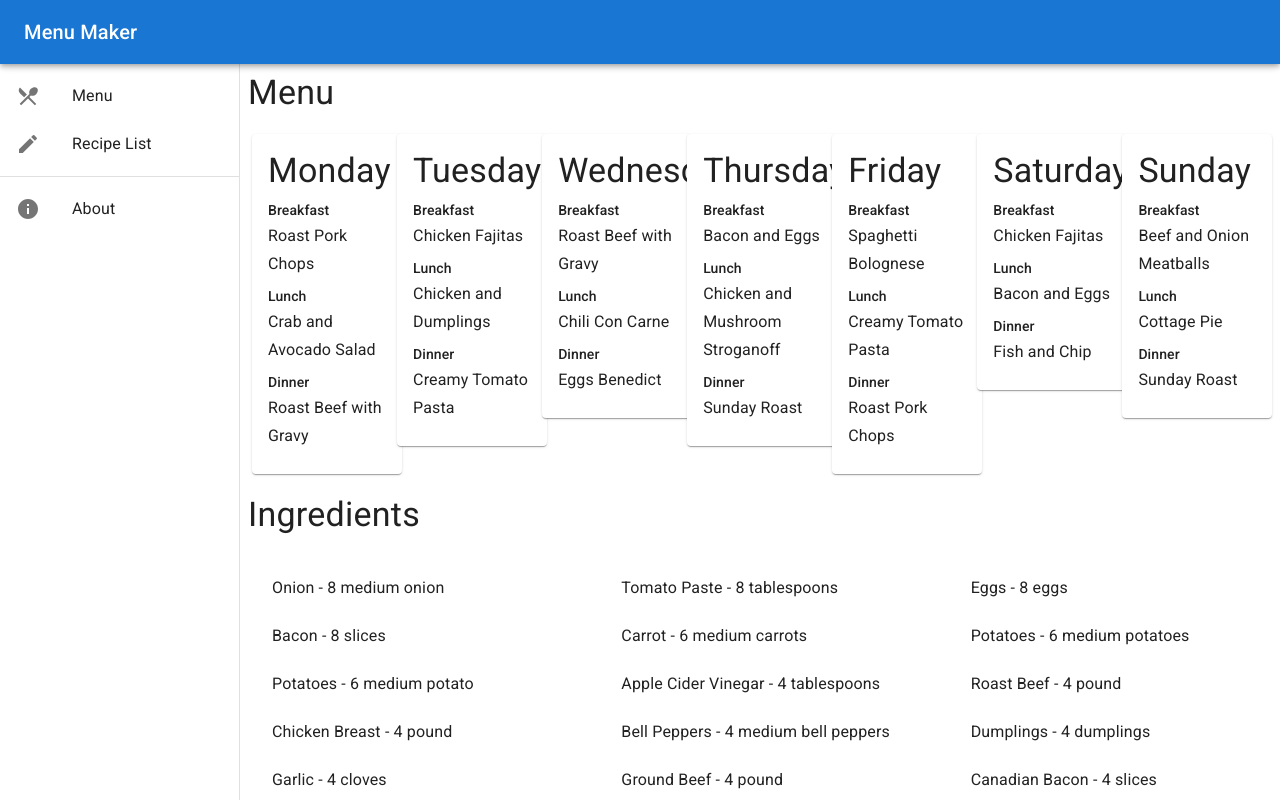
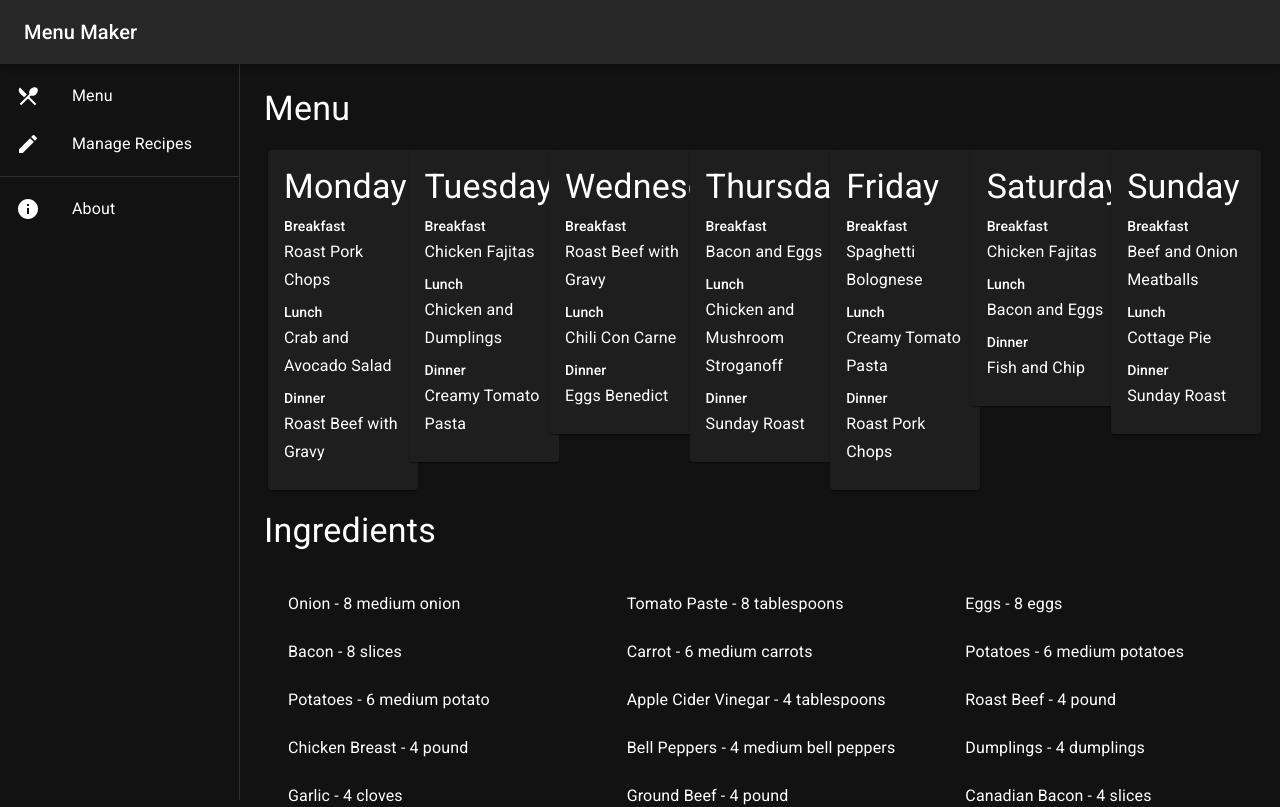
Before and after one commit to jakeyizle/MenuGenerator, a React (Create React App) app: page / in a window 1280 px wide. Shown: the top 807 px of the page. Built offline with nearby package versions, Linux system fonts and the light colour scheme.

Commit message:
theme update, drawer nav added

```diff
--- a/src/App.tsx
+++ b/src/App.tsx
@@ -1,22 +1,35 @@
-import { Box, CssBaseline, Divider, Drawer, IconButton, List, ListItem, ListItemButton, ListItemIcon, ListItemText, Toolbar, Typography, styled } from '@mui/material';
+import { Box, Toolbar, Typography } from '@mui/material';
 import MenuIngredientDisplay from './components/MenuIngredientDisplay';
-import AppBar, { AppBarProps as MuiAppBarProps } from '@mui/material/AppBar';
-import MenuIcon from '@mui/icons-material/Menu';
-import ChevronLeftIcon from '@mui/icons-material/ChevronLeft';
-import { Edit } from '@mui/icons-material';
-import { RestaurantMenu } from '@mui/icons-material';
-import { Info } from '@mui/icons-material';
+import AppBar from '@mui/material/AppBar';
 
-import {useState} from 'react';
+import { useState } from 'react';
+import DrawerNav from './components/DrawerNav';
 
 
 const drawerWidth = 240;
 
 function App() {
+  const [activeWindow, setActiveWindow] = useState("Menu");
+
+  const handleNavClick = (name: string) => {
+    setActiveWindow(name);
+  }
+
+  const renderActiveWindow = () => {
+    switch (activeWindow) {
+      case "Menu":
+        return <MenuIngredientDisplay></MenuIngredientDisplay>
+      case "Manage Recipes":
+        return <div>Manage Recipes</div>
+      case "About":
+        return <div>About</div>
+      default:
+        return <MenuIngredientDisplay></MenuIngredientDisplay>
+    }
+  }
 
   return (
     <Box sx={{ display: 'flex' }}>
-      <CssBaseline />
       <AppBar position="fixed" sx={{ zIndex: (theme) => theme.zIndex.drawer + 1 }}>
         <Toolbar>
           <Typography variant="h6" noWrap component="div">
@@ -24,46 +37,10 @@ function App() {
           </Typography>
         </Toolbar>
       </AppBar>
-      <Drawer
-        variant="permanent"
-        sx={{
-          width: drawerWidth,
-          flexShrink: 0,
-          [`& .MuiDrawer-paper`]: { width: drawerWidth, boxSizing: 'border-box' },
-        }}
-      >
-         <Toolbar />
-         <Box sx={{ overflow: 'auto' }}>
-        <List>
-          {['Menu', 'Recipe List'].map((text, index) => (
-            <ListItem key={text} disablePadding>
-              <ListItemButton>
-                <ListItemIcon>
-                  {index % 2 === 0 ? <RestaurantMenu /> : <Edit />}
-                </ListItemIcon>
-                <ListItemText primary={text} />
-              </ListItemButton>
-            </ListItem>
-          ))}
-        </List>
-        <Divider />
-        <List>
-          {['About'].map((text, index) => (
-            <ListItem key={text} disablePadding>
-              <ListItemButton>
-                <ListItemIcon>
-                  {index % 2 === 0 ? <Info /> : <></>}
-                </ListItemIcon>
-                <ListItemText primary={text} />
-              </ListItemButton>
-            </ListItem>
-          ))}
-        </List>
-        </Box>
-      </Drawer>
-      <Box component="main" sx={{ flexGrow: 1, p: 1 }}>
+      <DrawerNav drawerWidth={drawerWidth} onClick={handleNavClick}></DrawerNav>
+      <Box component="main" sx={{ flexGrow: 1, p: 3 }}>
         <Toolbar />
-             <MenuIngredientDisplay></MenuIngredientDisplay>
+        {renderActiveWindow()}
       </Box>
 
     </Box>
--- /dev/null
+++ b/src/components/DrawerNav.tsx
@@ -0,0 +1,49 @@
+import { RestaurantMenu, Edit, Info } from "@mui/icons-material";
+import { Drawer, Toolbar, Box, List, ListItem, ListItemButton, ListItemIcon, ListItemText, Divider } from "@mui/material";
+
+interface DrawerNavProps {
+    drawerWidth: number
+    onClick: (name: string) => void
+}
+export default function DrawerNav({ drawerWidth, onClick }: DrawerNavProps) {
+
+    return (
+        <Drawer
+            variant="permanent"
+            sx={{
+                width: drawerWidth,
+                flexShrink: 0,
+                [`& .MuiDrawer-paper`]: { width: drawerWidth, boxSizing: 'border-box' },
+            }}
+        >
+            <Toolbar />
+            <Box sx={{ overflow: 'auto' }}>
+                <List>
+                    {['Menu', 'Manage Recipes'].map((text, index) => (
+                        <ListItem key={text} disablePadding onClick={() => onClick(text)}>
+                            <ListItemButton>
+                                <ListItemIcon>
+                                    {index % 2 === 0 ? <RestaurantMenu /> : <Edit />}
+                                </ListItemIcon>
+                                <ListItemText primary={text} />
+                            </ListItemButton>
+                        </ListItem>
+                    ))}
+                </List>
+                <Divider />
+                <List>
+                    {['About'].map((text, index) => (
+                        <ListItem key={text} disablePadding onClick={() => onClick(text)}>
+                            <ListItemButton>
+                                <ListItemIcon>
+                                    {index % 2 === 0 ? <Info /> : <></>}
+                                </ListItemIcon>
+                                <ListItemText primary={text} />
+                            </ListItemButton>
+                        </ListItem>
+                    ))}
+                </List>
+            </Box>
+        </Drawer>
+    )
+}
--- a/src/components/MenuDayDisplay.tsx
+++ b/src/components/Menu/MenuDayDisplay.tsx
@@ -1,7 +1,5 @@
-// display 3 meals for the day: breakfast, lunch, dinner
-
-import { Card, CardContent, Paper, Stack, Typography } from "@mui/material"
-import { Day, type MenuDay } from "../models/models"
+import { Card, CardContent, Stack, Typography } from "@mui/material"
+import { Day, type MenuDay } from "../../models/models"
 import MenuItemDisplay from "./MenuItemDisplay"
 
 interface MenuDayProps {
--- a/src/components/MenuDisplay.tsx
+++ b/src/components/Menu/MenuDisplay.tsx
@@ -1,8 +1,6 @@
-import { useEffect, useState } from "react"
-import { generateMenu } from "../helpers/menuGenerator"
 import MenuDayDisplay from "./MenuDayDisplay"
 import Grid from "@mui/material/Unstable_Grid2/Grid2"
-import { Menu } from "../models/models"
+import { Menu } from "../../models/models"
 
 interface MenuDisplayProps {
     menu: Menu
--- a/src/components/MenuItemDisplay.tsx
+++ b/src/components/Menu/MenuItemDisplay.tsx
@@ -1,5 +1,5 @@
 import { Stack, Typography } from "@mui/material"
-import { MenuItem } from "../models/models"
+import { MenuItem } from "../../models/models"
 
 interface MenuItemDisplayProps {
     menuItem: MenuItem
--- a/src/components/MenuIngredientDisplay.tsx
+++ b/src/components/MenuIngredientDisplay.tsx
@@ -1,6 +1,6 @@
-import React, { useEffect, useState } from 'react';
+import {useState } from 'react';
 import { Stack, Typography } from '@mui/material';
-import MenuDisplay from './MenuDisplay';
+import MenuDisplay from './Menu/MenuDisplay';
 import { generateMenu } from "../helpers/menuGenerator"
 import { aggregateIngredients } from '../helpers/ingredientAggregator';
 import { IngredientListDisplay } from './IngredientListDisplay';
@@ -8,7 +8,7 @@ import { IngredientListDisplay } from './IngredientListDisplay';
 function MenuIngredientDisplay() {
   const [menu, setMenu] = useState(generateMenu())
   const ingredientAggregate = aggregateIngredients(menu)
-  console.log(ingredientAggregate)
+
   return (
     <Stack spacing={2}>
       <Typography variant="h4">Menu</Typography>
--- a/src/index.tsx
+++ b/src/index.tsx
@@ -7,14 +7,22 @@ import '@fontsource/roboto/300.css';
 import '@fontsource/roboto/400.css';
 import '@fontsource/roboto/500.css';
 import '@fontsource/roboto/700.css';
-
-
+import CssBaseline from '@mui/material/CssBaseline';
+import { ThemeProvider, createTheme } from '@mui/material/styles';
+const theme = createTheme({
+  palette: {
+    mode: 'dark',
+  },
+})
 const root = ReactDOM.createRoot(
   document.getElementById('root') as HTMLElement
 );
 root.render(
   <React.StrictMode>
+    <ThemeProvider theme={theme}>
+    <CssBaseline enableColorScheme/>
     <App />
+    </ThemeProvider>
   </React.StrictMode>
 );
 
```
Also changed, not shown: src/components/IngredientTable.tsx (added, +41 -0 lines), src/components/RecipeDisplay.tsx (deleted, +0 -13 lines).
